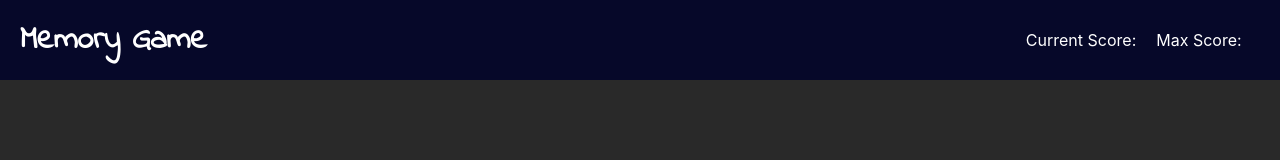
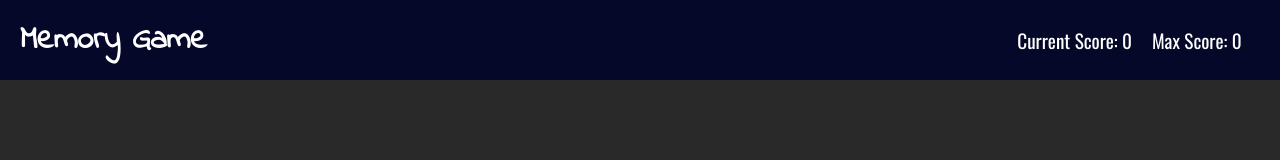
Before and after one commit to SpiderWacho/memory-game, a React (Create React App) app: page / in a window 1280 px wide. Shown: the top 160 px of the page. Built offline with nearby package versions, Linux system fonts and the light colour scheme.

Commit message:
Added score logic

```diff
--- a/src/components/Score.css
+++ b/src/components/Score.css
@@ -9,4 +9,6 @@
 .maxScore {
   text-align: left;
   color: white;
+  font-family: 'Oswald', sans-serif;
+  font-size: 1.2rem;
 }
--- a/src/components/Score.jsx
+++ b/src/components/Score.jsx
@@ -1,11 +1,14 @@
-import React from "react";
+import React, { useEffect } from "react";
 import "./Score.css";
 
-function Score() {
+function Score({ score, maxScore, updateMax }) {
+  useEffect(() => {
+    updateMax();
+  }, [score, maxScore]);
   return (
     <div className="scoreContainer">
-      <p className="currentScore">Current Score: {}</p>
-      <p className="maxScore">Max Score: {}</p>
+      <p className="currentScore">Current Score: {score}</p>
+      <p className="maxScore">Max Score: {maxScore}</p>
     </div>
   );
 }
```
